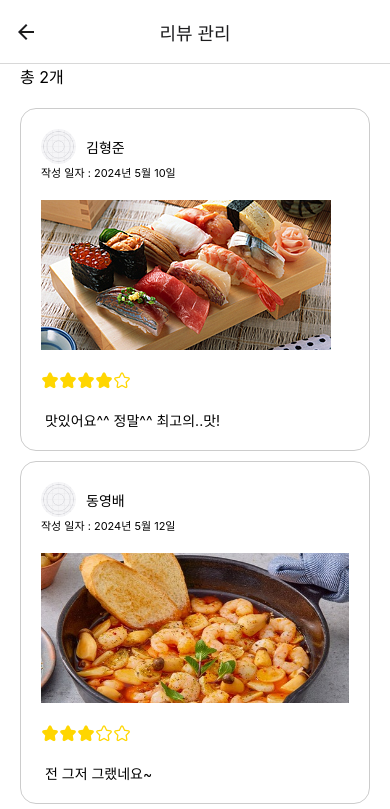
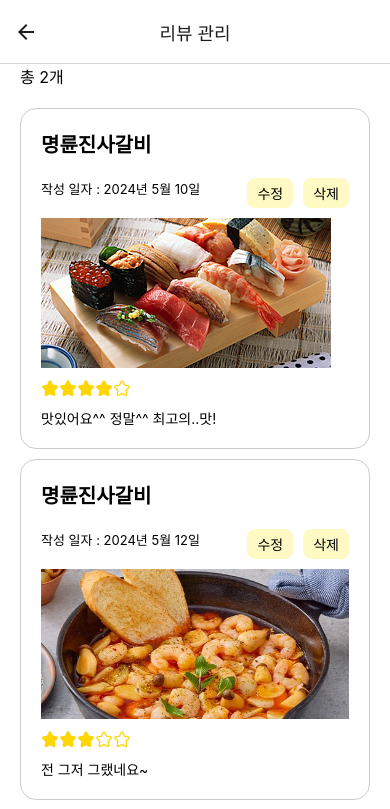
Before and after one commit to O-DI-GA/odiga-app, a React Native app: screen /Reviews in a window 390 px wide. Shown: the top 809 px of the page. Built offline with nearby package versions, Linux system fonts and the light colour scheme.

Commit message:
✨ Feat: Review box conditional rendering

```diff
--- a/component/ReviewBox.js
+++ b/component/ReviewBox.js
@@ -1,5 +1,12 @@
 import React from "react";
-import { View, Text, StyleSheet, FlatList, Image } from "react-native";
+import {
+  View,
+  Text,
+  StyleSheet,
+  FlatList,
+  Image,
+  TouchableOpacity,
+} from "react-native";
 import Icon from "react-native-vector-icons/AntDesign";
 
 import profile from "../assets/icon.png";
@@ -25,6 +32,7 @@ const review = [
     content: "전 그저 그랬네요~",
     photo: test_img,
     nickname: "동영배",
+    store: "명륜진사갈비",
     profile: profile,
   },
   {
@@ -34,6 +42,7 @@ const review = [
     content: "너무 맛있습니다",
     photo: test_img2,
     nickname: "강대성",
+    store: "명륜진사갈비",
     profile: profile,
   },
   {
@@ -43,11 +52,14 @@ const review = [
     content: "너무 더워요",
     photo: test_img,
     nickname: "권지용",
+    store: "명륜진사갈비",
     profile: profile,
   },
 ];
 
-const ReviewContainer = ({ item }) => {
+const ReviewContainer = ({ item, type, onDelete, onEdit }) => {
+  const isMyReview = type === "myReview";
+
   // 평점 별 찍기
   const stars = Array.from({ length: 5 }, (_, index) =>
     index < Math.floor(item.star) ? (
@@ -59,16 +71,30 @@ const ReviewContainer = ({ item }) => {
 
   return (
     <View style={styles.reviewContainer}>
-      <View>
+      {true ? (
+        <Text style={styles.storeName}>{item.store}</Text>
+      ) : (
         <View style={styles.user}>
           <Image source={item.profile} style={styles.profile} />
           <Text>{item.nickname}</Text>
         </View>
+      )}
+      <View style={styles.row}>
         <Text style={styles.date}>작성 일자 : {item.date}</Text>
+        {true && (
+          <View style={styles.actionButtons}>
+            <TouchableOpacity onPress={() => onEdit(item)}>
+              <Text style={styles.editButton}>수정</Text>
+            </TouchableOpacity>
+            <TouchableOpacity onPress={() => onDelete(item.id)}>
+              <Text style={styles.deleteButton}>삭제</Text>
+            </TouchableOpacity>
+          </View>
+        )}
       </View>
       <Image source={item.photo} style={styles.reviewPhoto} />
       <View style={styles.starContainer}>{stars}</View>
-      <Text> {item.content} </Text>
+      <Text>{item.content}</Text>
     </View>
   );
 };
@@ -100,11 +126,16 @@ const styles = StyleSheet.create({
     padding: 20,
     borderColor: "#ccc",
     borderRadius: 16,
-    gap: 20,
+    gap: 10,
     marginBottom: 10,
   },
+  row: {
+    flexDirection: "row",
+    alignItems: "center",
+    justifyContent: "space-between",
+  },
   date: {
-    fontSize: 11,
+    fontSize: 13,
   },
   starContainer: {
     flexDirection: "row",
@@ -127,4 +158,26 @@ const styles = StyleSheet.create({
     maxHeight: 200, // 최대 높이 설정
     resizeMode: "cover",
   },
+  storeName: {
+    fontWeight: "bold",
+    fontSize: 20,
+  },
+  actionButtons: {
+    flexDirection: "row",
+    justifyContent: "flex-end",
+    marginTop: 10,
+  },
+  editButton: {
+    marginRight: 10,
+    backgroundColor: "#FFF9c4",
+    padding: 5,
+    paddingHorizontal: 10,
+    borderRadius: 8,
+  },
+  deleteButton: {
+    backgroundColor: "#FFF9c4",
+    padding: 5,
+    paddingHorizontal: 10,
+    borderRadius: 8,
+  },
 });
```
